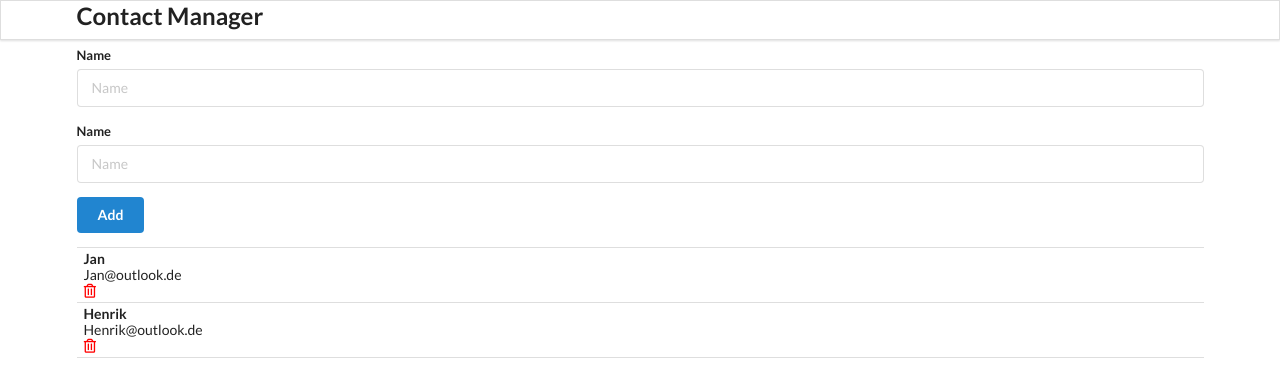
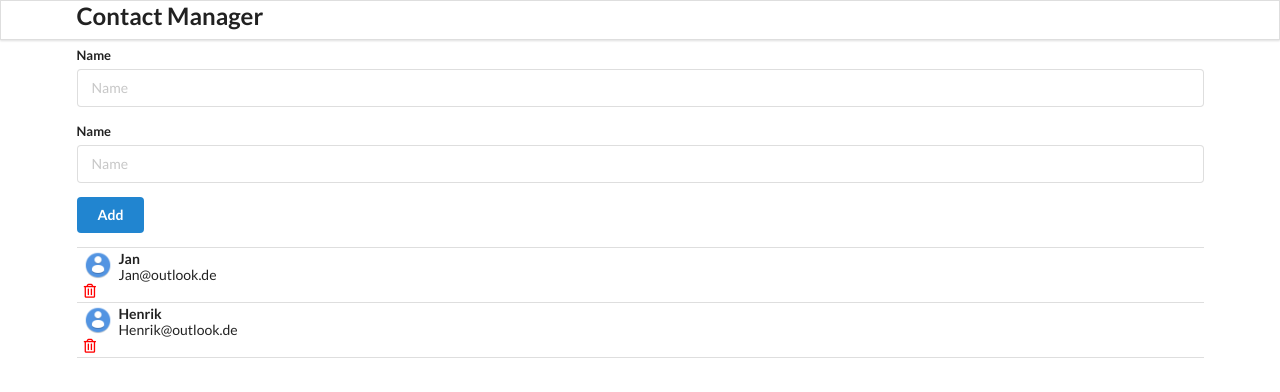
Before and after one commit to BlueSkyWhiteMoon/contact-app, a React (Create React App) app: page / in a window 1280 px wide. Shown: the top 392 px of the page. Built offline with nearby package versions, Linux system fonts and the light colour scheme.

Commit message:
adding user image to ContactCard Component

```diff
--- a/src/components/ContactCard.js
+++ b/src/components/ContactCard.js
@@ -1,10 +1,12 @@
 import React from "react";
 import ContactList from "./ContactList";
+import user from "../images/user.png";
 
 const ContactCard = (props) => {
   const { id, name, email } = props.contact;
   return (
     <div className="item">
+      <img className="ui avatar image" src={user} alt="user" />
       <div className="content">
         <div className="header">{name}</div>
         <div>{email}</div>
```
Also changed, not shown: src/images/user.png (added).
